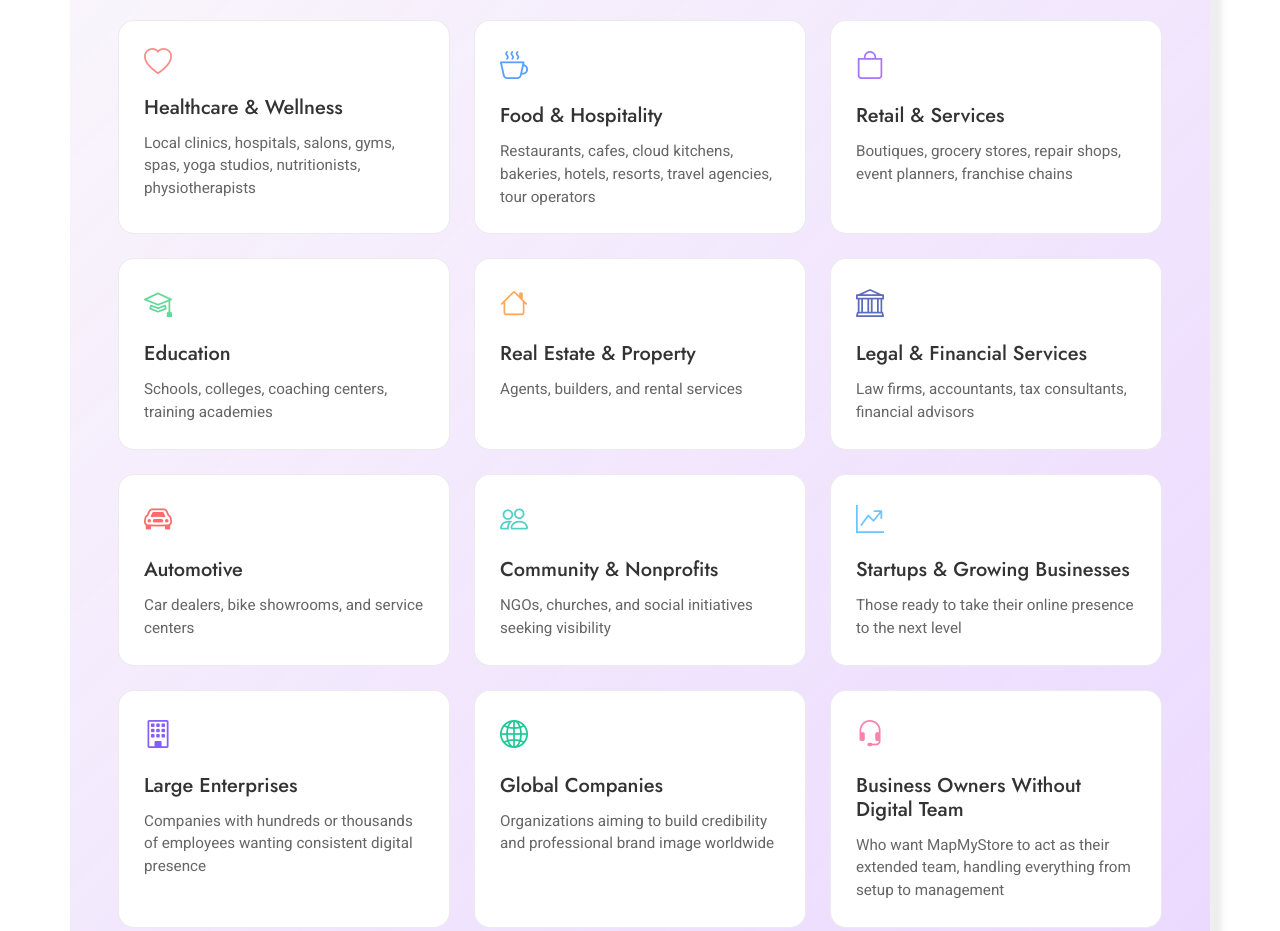
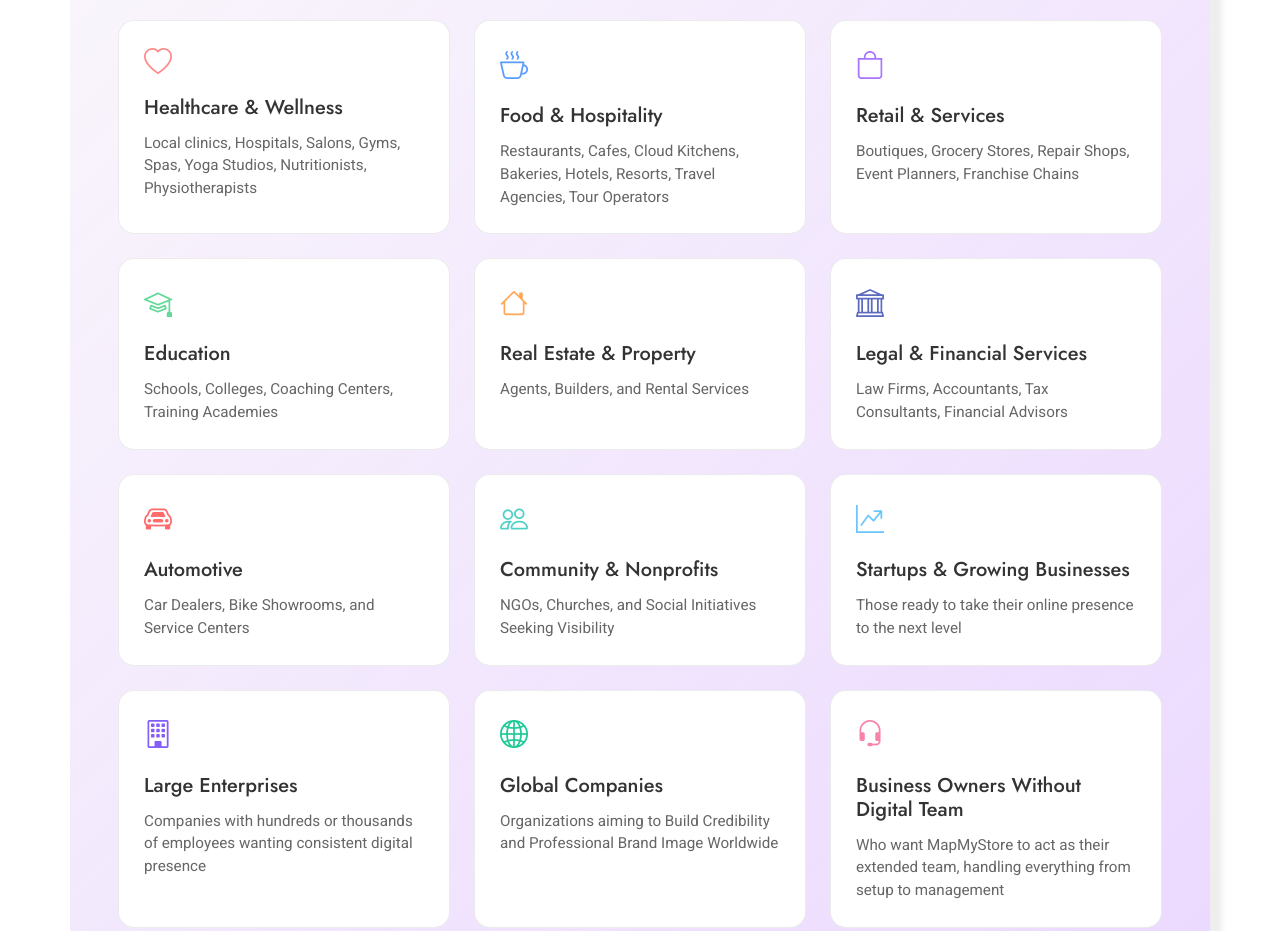
Before and after one commit to Saru-mathi-S/MapMyStore_MainWebsite, a plain HTML site: page index.html in a window 1280 px wide. Shown: the part 4800-5731 px from the top of the page. Drawn offline with nearby package versions, Linux system fonts and the light colour scheme; a web font is replaced by a local one.

Commit message:
Update index.html

```diff
--- a/index.html
+++ b/index.html
@@ -934,7 +934,7 @@ and aesthetically pleasing.</p>
       <div class="client-card h-100">
 
         <h5> <i class="bi bi-heart"></i> Healthcare & Wellness</h5>
-        <p>Local clinics, hospitals, salons, gyms, spas, yoga studios, nutritionists, physiotherapists</p>
+        <p>Local clinics, Hospitals, Salons, Gyms, Spas, Yoga Studios, Nutritionists, Physiotherapists</p>
       </div>
     </div>
 
@@ -943,7 +943,7 @@ and aesthetically pleasing.</p>
       <div class="client-card h-100">
         <i class="bi bi-cup-hot"></i>
         <h5>Food & Hospitality</h5>
-        <p>Restaurants, cafes, cloud kitchens, bakeries, hotels, resorts, travel agencies, tour operators</p>
+        <p>Restaurants, Cafes, Cloud Kitchens, Bakeries, Hotels, Resorts, Travel Agencies, Tour Operators</p>
       </div>
     </div>
 
@@ -952,7 +952,7 @@ and aesthetically pleasing.</p>
       <div class="client-card h-100">
         <i class="bi bi-bag"></i>
         <h5>Retail & Services</h5>
-        <p>Boutiques, grocery stores, repair shops, event planners, franchise chains</p>
+        <p>Boutiques, Grocery Stores, Repair Shops, Event Planners, Franchise Chains</p>
       </div>
     </div>
 
@@ -961,7 +961,7 @@ and aesthetically pleasing.</p>
       <div class="client-card h-100">
         <i class="bi bi-mortarboard"></i>
         <h5>Education</h5>
-        <p>Schools, colleges, coaching centers, training academies</p>
+        <p>Schools, Colleges, Coaching Centers, Training Academies</p>
       </div>
     </div>
 
@@ -970,7 +970,7 @@ and aesthetically pleasing.</p>
       <div class="client-card h-100">
         <i class="bi bi-house"></i>
         <h5>Real Estate & Property</h5>
-        <p>Agents, builders, and rental services</p>
+        <p>Agents, Builders, and Rental Services</p>
       </div>
     </div>
 
@@ -979,7 +979,7 @@ and aesthetically pleasing.</p>
       <div class="client-card h-100">
         <i class="bi bi-bank"></i>
         <h5>Legal & Financial Services</h5>
-        <p>Law firms, accountants, tax consultants, financial advisors</p>
+        <p>Law Firms, Accountants, Tax Consultants, Financial Advisors</p>
       </div>
     </div>
 
@@ -988,7 +988,7 @@ and aesthetically pleasing.</p>
       <div class="client-card h-100">
         <i class="bi bi-car-front"></i>
         <h5>Automotive</h5>
-        <p>Car dealers, bike showrooms, and service centers</p>
+        <p>Car Dealers, Bike Showrooms, and Service Centers</p>
       </div>
     </div>
 
@@ -997,7 +997,7 @@ and aesthetically pleasing.</p>
       <div class="client-card h-100">
         <i class="bi bi-people"></i>
         <h5>Community & Nonprofits</h5>
-        <p>NGOs, churches, and social initiatives seeking visibility</p>
+        <p>NGOs, Churches, and Social Initiatives Seeking Visibility</p>
       </div>
     </div>
 
@@ -1024,7 +1024,7 @@ and aesthetically pleasing.</p>
       <div class="client-card h-100">
         <i class="bi bi-globe2"></i>
         <h5>Global Companies</h5>
-        <p>Organizations aiming to build credibility and professional brand image worldwide</p>
+        <p>Organizations aiming to Build Credibility and Professional Brand Image Worldwide</p>
       </div>
     </div>
 
```
